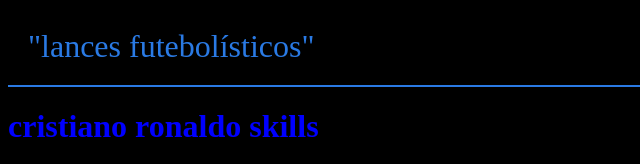
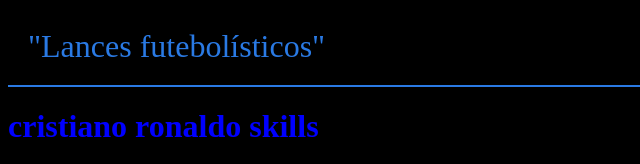
Before and after one commit to rianfrancaluz-lindao/pensamento-computacional, a plain HTML site: page index.html in a window 1280 px wide. Shown: the top 164 px of the page, without its empty margins (0-640 px from the left). Drawn offline with Linux system fonts and the light colour scheme.

Commit message:
Update index.html

```diff
--- a/index.html
+++ b/index.html
@@ -4,7 +4,7 @@
 <title>"dribles humilhantes"</title>
 </head>
 <body>
-  <header>"lances futebolísticos"</header>
+  <header>"Lances futebolísticos"</header>
   <div>
     <h1>cristiano ronaldo skills</h1>
     <p>#skills</p>
```
